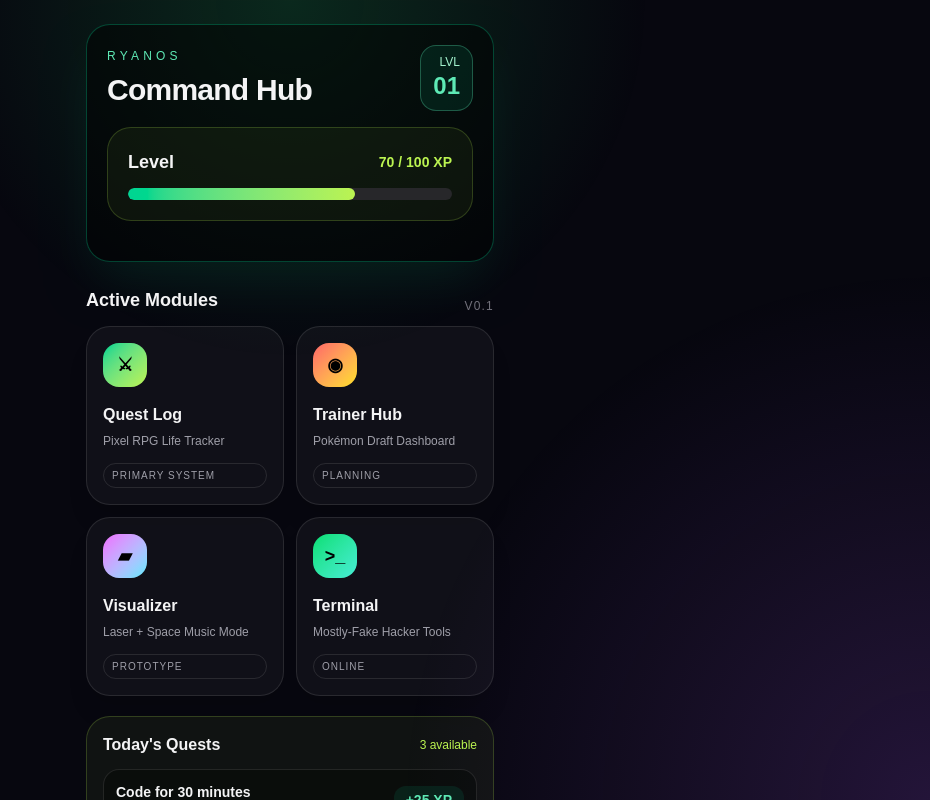
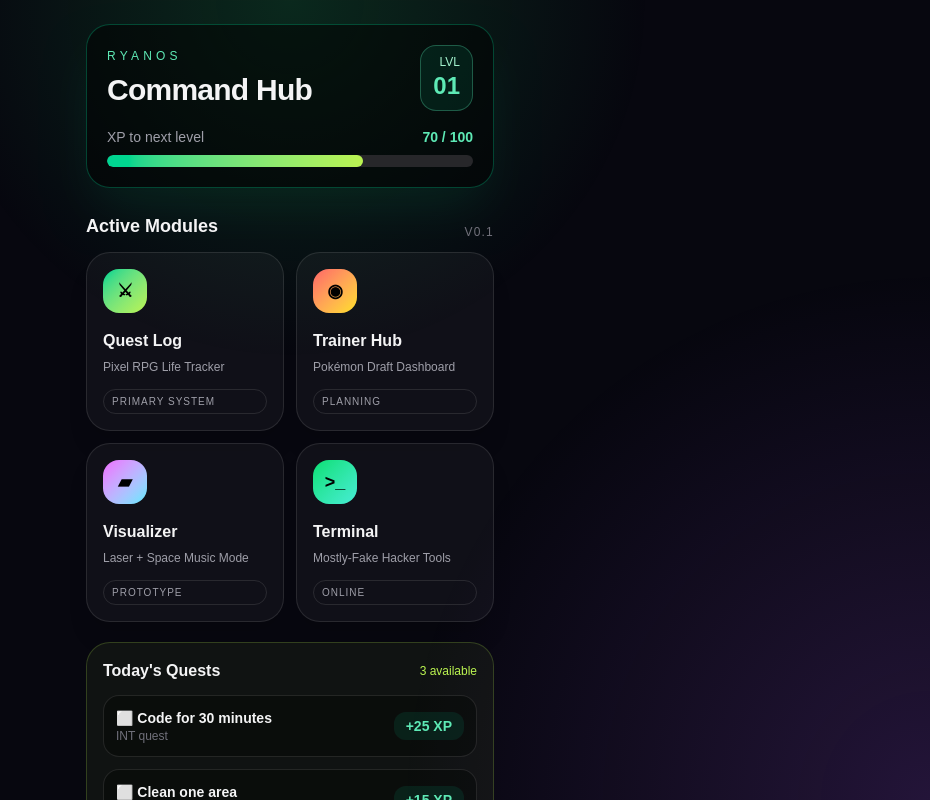
Before and after one commit to theryanms/RyanOS, a Next.js app: page / in a window 1280 px wide. Shown: the top 800 px of the page, without its empty margins (350-1280 px from the left). Built offline with nearby package versions, Linux system fonts and the light colour scheme.

Commit message:
Implement XP and dynamic leveling system

```diff
--- a/app/components/ModuleCard.tsx
+++ b/app/components/ModuleCard.tsx
@@ -0,0 +1,35 @@
+type ModuleCardProps = {
+  title: string;
+  subtitle: string;
+  status: string;
+  symbol: string;
+  accent: string;
+};
+
+export default function ModuleCard({
+  title,
+  subtitle,
+  status,
+  symbol,
+  accent,
+}: ModuleCardProps) {
+  return (
+    <article className="rounded-3xl border border-white/10 bg-white/[0.04] p-4 shadow-xl">
+      <div
+        className={`mb-4 flex h-11 w-11 items-center justify-center rounded-2xl bg-gradient-to-br ${accent} text-lg font-black text-black`}
+      >
+        {symbol}
+      </div>
+
+      <h3 className="font-black">{title}</h3>
+
+      <p className="mt-1 text-xs leading-5 text-zinc-400">
+        {subtitle}
+      </p>
+
+      <p className="mt-3 rounded-full border border-white/10 px-2 py-1 text-[10px] uppercase tracking-widest text-zinc-400">
+        {status}
+      </p>
+    </article>
+  );
+}
--- a/app/components/XPBar.tsx
+++ b/app/components/XPBar.tsx
@@ -1,19 +1,22 @@
 type XPBarProps = {
-  level: number;
   currentXP: number;
   nextLevelXP: number;
 };
 
-export default function XPBar({ level, currentXP, nextLevelXP }: XPBarProps) {
-  const percentage = Math.min((currentXP / nextLevelXP) * 100, 100);
+export default function XPBar({
+  currentXP,
+  nextLevelXP,
+}: XPBarProps) {
+  const percentage = (currentXP / nextLevelXP) * 100;
 
   return (
-    <section className="mb-5 rounded-3xl border border-lime-300/20 bg-lime-300/[0.05] p-5">
-      <div className="mb-3 flex items-center justify-between">
-        <h2 className="text-lg font-black">Level {level}</h2>
-        <p className="text-sm font-bold text-lime-300">
-          {currentXP} / {nextLevelXP} XP
-        </p>
+    <>
+      <div className="mb-2 flex items-center justify-between text-sm">
+        <span className="text-zinc-400">XP to next level</span>
+
+        <span className="font-bold text-emerald-300">
+          {currentXP} / {nextLevelXP}
+        </span>
       </div>
 
       <div className="h-3 overflow-hidden rounded-full bg-zinc-800">
@@ -22,6 +25,6 @@ export default function XPBar({ level, currentXP, nextLevelXP }: XPBarProps) {
           style={{ width: `${percentage}%` }}
         />
       </div>
-    </section>
+    </>
   );
 }
--- /dev/null
+++ b/app/lib/leveling.ts
@@ -0,0 +1,15 @@
+export function calculateLevel(totalXP: number): number {
+  return Math.floor(totalXP / 100) + 1;
+}
+
+export function xpForCurrentLevel(level: number): number {
+  return (level - 1) * 100;
+}
+
+export function xpForNextLevel(level: number): number {
+  return level * 100;
+}
+
+export function currentLevelXP(totalXP: number): number {
+  return totalXP % 100;
+}
--- a/app/page.tsx
+++ b/app/page.tsx
@@ -1,4 +1,14 @@
+"use client";
+
+import { useState } from "react";
 import XPBar from "./components/XPBar";
+import ModuleCard from "./components/ModuleCard";
+import {
+  calculateLevel,
+  currentLevelXP,
+  xpForNextLevel,
+  xpForCurrentLevel,
+} from "./lib/leveling";
 
 const modules = [
   {
@@ -31,13 +41,32 @@ const modules = [
   },
 ];
 
-const quests = [
+const startingQuests = [
   { title: "Code for 30 minutes", xp: 25, type: "INT" },
   { title: "Clean one area", xp: 15, type: "CON" },
   { title: "Go for a walk", xp: 20, type: "STR" },
 ];
 
 export default function Home() {
+
+  const [quests, setQuests] = useState(
+  startingQuests.map((quest) => ({
+    ...quest,
+    completed: false,
+  }))
+  );
+
+  const currentXP = quests
+    .filter((quest) => quest.completed)
+    .reduce((total, quest) => total + quest.xp, 70);
+
+  const level = calculateLevel(currentXP);
+
+  const xpIntoLevel = currentLevelXP(currentXP);
+
+  const xpNeededThisLevel =
+    xpForNextLevel(level) - xpForCurrentLevel(level);
+
   return (
     <main className="min-h-screen overflow-hidden bg-[#07070f] text-zinc-100">
       <div className="pointer-events-none fixed inset-0 bg-[radial-gradient(circle_at_top,_rgba(34,197,94,0.18),_transparent_35%),radial-gradient(circle_at_bottom_right,_rgba(168,85,247,0.18),_transparent_35%)]" />
@@ -56,11 +85,16 @@ export default function Home() {
 
             <div className="rounded-2xl border border-emerald-300/30 bg-emerald-400/10 px-3 py-2 text-right">
               <p className="text-xs text-emerald-200">LVL</p>
-              <p className="text-2xl font-black text-emerald-300">01</p>
+              <p className="text-2xl font-black text-emerald-300">
+                {String(level).padStart(2, "0")}
+              </p>
             </div>
           </div>
 
-          <XPBar currentXP={70} nextLevelXP={100} />
+          <XPBar
+            currentXP={xpIntoLevel}
+            nextLevelXP={xpNeededThisLevel}
+          />
 
         </header>
 
@@ -73,26 +107,15 @@ export default function Home() {
           </div>
 
           <div className="grid grid-cols-2 gap-3">
-            {modules.map((module) => (
-              <article
-                key={module.name}
-                className="rounded-3xl border border-white/10 bg-white/[0.04] p-4 shadow-xl"
-              >
-                <div
-                  className={`mb-4 flex h-11 w-11 items-center justify-center rounded-2xl bg-gradient-to-br ${module.accent} text-lg font-black text-black`}
-                >
-                  {module.symbol}
-                </div>
-
-                <h3 className="font-black">{module.name}</h3>
-                <p className="mt-1 text-xs leading-5 text-zinc-400">
-                  {module.subtitle}
-                </p>
-
-                <p className="mt-3 rounded-full border border-white/10 px-2 py-1 text-[10px] uppercase tracking-widest text-zinc-400">
-                  {module.status}
-                </p>
-              </article>
+            {modules.map((item) => (
+              <ModuleCard
+                key={item.name}
+                title={item.name}
+                subtitle={item.subtitle}
+                status={item.status}
+                symbol={item.symbol}
+                accent={item.accent}
+              />
             ))}
           </div>
         </section>
@@ -104,13 +127,25 @@ export default function Home() {
           </div>
 
           <div className="space-y-3">
-            {quests.map((quest) => (
+            {quests.map((quest, index) => (
               <div
                 key={quest.title}
-                className="flex items-center justify-between rounded-2xl border border-white/10 bg-black/30 p-3"
+                onClick={() => {
+                  const updated = [...quests];
+                  updated[index].completed = !updated[index].completed;
+                  setQuests(updated);
+                }}
+                className={`flex cursor-pointer items-center justify-between rounded-2xl border p-3 transition ${
+                  quest.completed
+                  ? "border-emerald-500 bg-emerald-500/20"
+                  : "border-white/10 bg-black/30"
+                }`}
               >
                 <div>
-                  <p className="text-sm font-bold">{quest.title}</p>
+                  <p className="text-sm font-bold">
+                    {quest.completed ? "✅ " : "⬜ "}
+                    {quest.title}
+                  </p>
                   <p className="text-xs text-zinc-500">{quest.type} quest</p>
                 </div>
 
```
